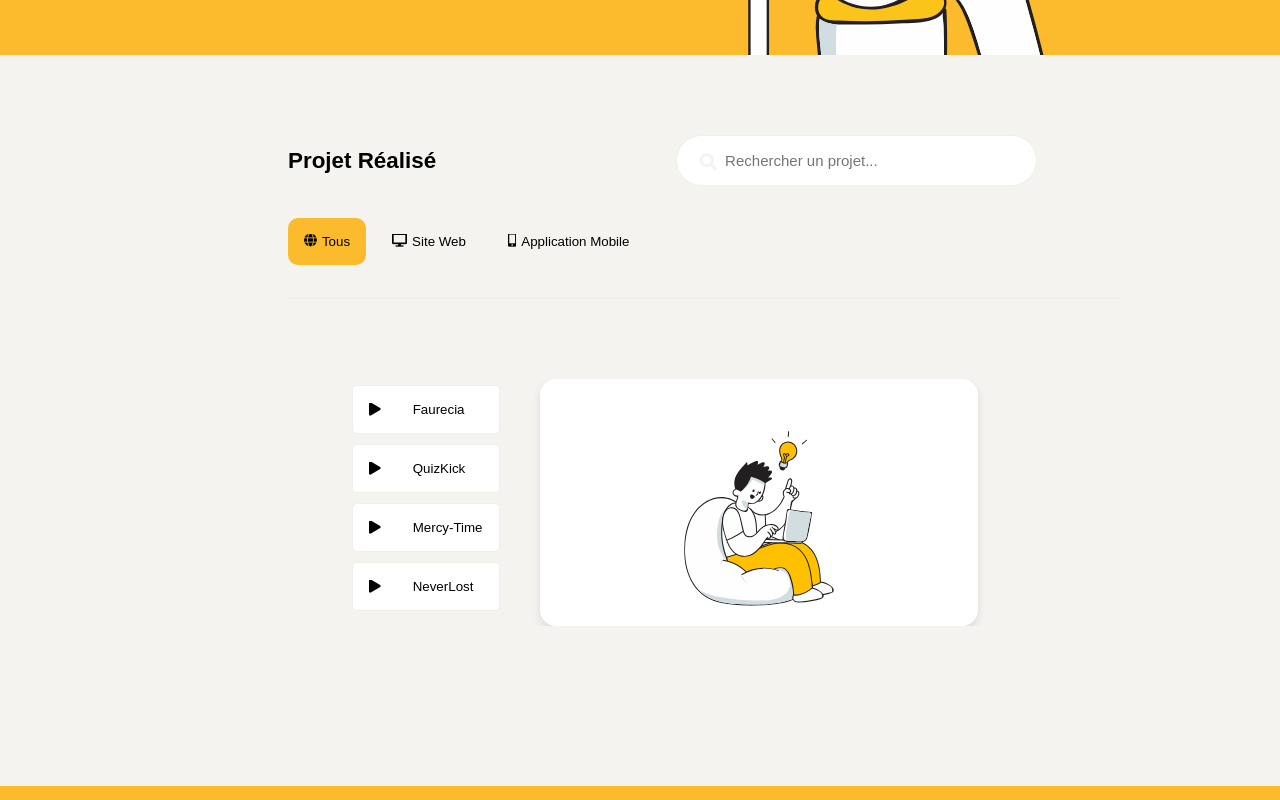
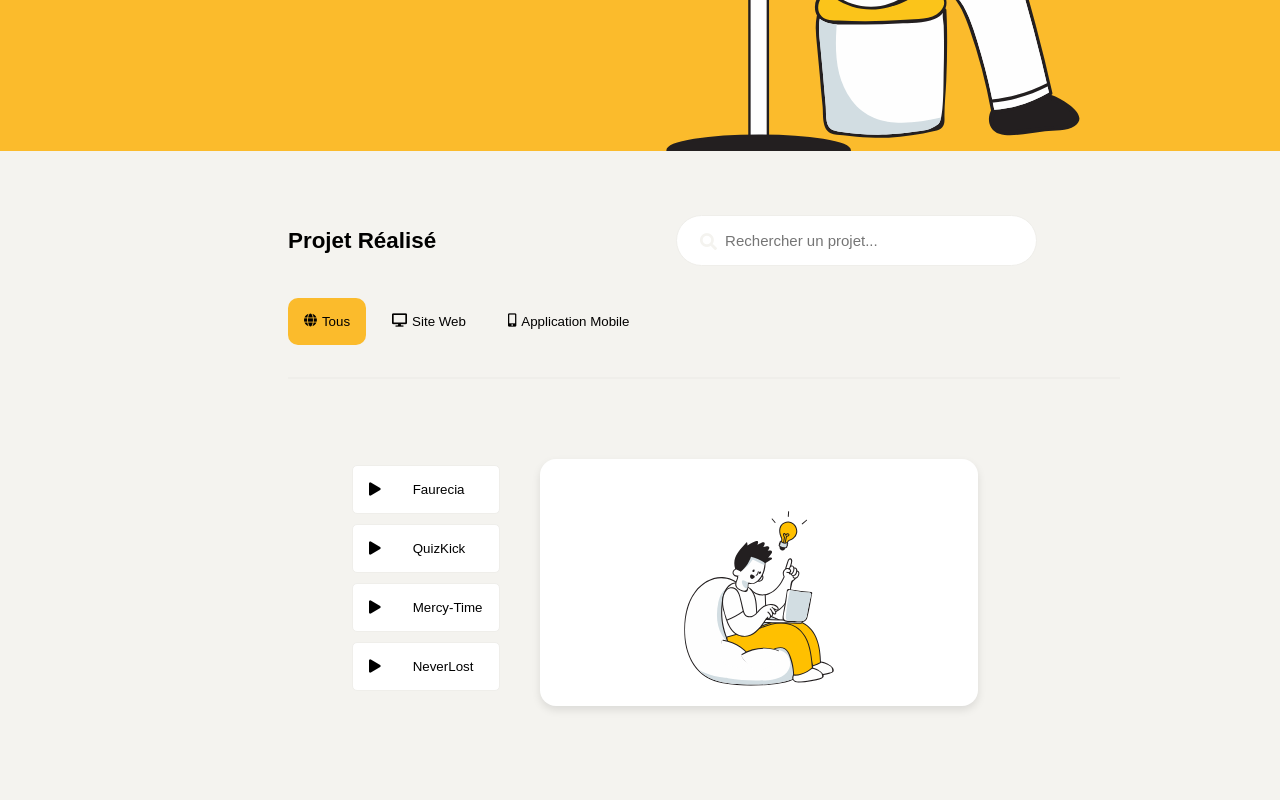
Before and after one commit to Matheo1210/web-design-agence, an Angular app: page / in a window 1280 px wide. Shown: the part 480-1280 px from the top of the page. Built offline with nearby package versions, Linux system fonts and the light colour scheme; a web font is replaced by a local one.

Commit message:
modification importante sur le site

```diff
--- a/src/app/app.component.scss
+++ b/src/app/app.component.scss
@@ -1,18 +1,3 @@
-/*
-* Prefixed by https://autoprefixer.github.io
-* PostCSS: v8.4.14,
-* Autoprefixer: v10.4.7
-* Browsers: last 4 version
-*/
-
-* {
-  margin: 0;
-  padding: 0;
-  -webkit-box-sizing: border-box;
-  box-sizing: border-box;
-  overflow: hidden;
-}
-
 body {
   background-color: var(--secondary-color);
 }
@@ -22,21 +7,13 @@ body {
 }
 
 .project {
-  display: -webkit-box;
-  display: -ms-flexbox;
   display: flex;
 }
 
 nav {
-  display: -webkit-box;
-  display: -ms-flexbox;
   display: flex;
   background: var(--primary-color);
-  -webkit-box-align: center;
-  -ms-flex-align: center;
   align-items: center;
-  -webkit-box-pack: center;
-  -ms-flex-pack: center;
   justify-content: center;
   padding: 1rem;
 }
@@ -54,11 +31,7 @@ nav {
   margin: 0 1rem;
   font-size: 1rem;
   padding: 0 1rem;
-  display: -webkit-box;
-  display: -ms-flexbox;
   display: flex;
-  -webkit-box-align: center;
-  -ms-flex-align: center;
   align-items: center;
 }
 
@@ -66,11 +39,7 @@ nav {
   text-decoration: none;
   color: #4c4940;
   padding: 0 1rem;
-  display: -webkit-box;
-  display: -ms-flexbox;
   display: flex;
-  -webkit-box-align: center;
-  -ms-flex-align: center;
   align-items: center;
 }
 
@@ -89,14 +58,8 @@ nav {
 
 header {
   background: var(--primary-color);
-  display: -webkit-box;
-  display: -ms-flexbox;
   display: flex;
-  -webkit-box-pack: center;
-  -ms-flex-pack: center;
   justify-content: center;
-  -webkit-box-align: center;
-  -ms-flex-align: center;
   align-items: center;
   text-align: start;
   margin-left: 0rem;
@@ -140,28 +103,18 @@ header {
 }
 
 .input {
-  display: -webkit-box;
-  display: -ms-flexbox;
   display: flex;
-  -webkit-box-pack: start;
-  -ms-flex-pack: start;
   justify-content: flex-start;
-  -webkit-box-align: center;
-  -ms-flex-align: center;
   align-items: center;
   text-align: center;
-  margin-top: 5rem;
+  margin-top: 10rem;
   margin-left: 22rem;
   margin-bottom: 3rem;
 }
 
 .search-container {
   display: inline-block;
-  -webkit-box-pack: center;
-  -ms-flex-pack: center;
   justify-content: center;
-  -webkit-box-align: center;
-  -ms-flex-align: center;
   align-items: center;
   position: relative;
 }
@@ -179,12 +132,8 @@ header {
   position: absolute;
   left: 1rem;
   top: 50%;
-  -webkit-transform: translateY(-50%);
-  -ms-transform: translateY(-50%);
   transform: translateY(-50%);
   font-size: 17px;
-  -webkit-box-align: center;
-  -ms-flex-align: center;
   align-items: center;
   vertical-align: middle;
   color: var(--secondary-color);
@@ -192,11 +141,7 @@ header {
 }
 
 .tableau {
-  display: -webkit-box;
-  display: -ms-flexbox;
   display: flex;
-  -webkit-box-pack: start;
-  -ms-flex-pack: start;
   justify-content: flex-start;
   margin-left: 21rem;
   margin-bottom: 1rem;
@@ -208,8 +153,6 @@ header {
 }
 
 .category {
-  display: -webkit-box;
-  display: -ms-flexbox;
   display: flex;
 }
 
@@ -219,13 +162,9 @@ header {
   border: none;
   padding: 1rem 1rem;
   border-radius: 10px;
-  display: -webkit-box;
-  display: -ms-flexbox;
   display: flex;
   margin-right: 10px;
   cursor: pointer;
-  -webkit-transition: background-color 0.3s, color 0.3s;
-  -o-transition: background-color 0.3s, color 0.3s;
   transition: background-color 0.3s, color 0.3s;
 }
 
@@ -245,14 +184,8 @@ header {
 }
 
 .realisation {
-  display: -webkit-box;
-  display: -ms-flexbox;
   display: flex;
-  -webkit-box-pack: center;
-  -ms-flex-pack: center;
   justify-content: center;
-  -webkit-box-align: center;
-  -ms-flex-align: center;
   align-items: center;
   margin-bottom: 10rem;
   align-items: center;
@@ -264,12 +197,7 @@ header {
 }
 
 .project-buttons {
-  display: -webkit-box;
-  display: -ms-flexbox;
   display: flex;
-  -webkit-box-orient: vertical;
-  -webkit-box-direction: normal;
-  -ms-flex-direction: column;
   flex-direction: column;
   margin-left: 21rem;
 }
@@ -281,16 +209,9 @@ header {
   border: 1px solid #efeeea;
   border-radius: 5px;
   background: white;
-  width: -moz-fit-content;
   width: auto;
-  display: -webkit-box;
-  display: -ms-flexbox;
   display: flex;
-  -webkit-box-pack: start;
-  -ms-flex-pack: start;
-  justify-content: start;
-  -webkit-box-align: center;
-  -ms-flex-align: center;
+  justify-content: flex-start;
   align-items: center;
   gap: 2rem;
 }
@@ -301,8 +222,6 @@ header {
 }
 
 .project-description {
-  -webkit-box-flex: 2;
-  -ms-flex-positive: 2;
   flex-grow: 2;
   padding-left: 20px;
 }
@@ -311,28 +230,16 @@ header {
   background-color: #fff;
   border: 1px solid #ddd;
   padding: 20px;
-  -webkit-box-shadow: 0 4px 8px rgba(0, 0, 0, 0.1);
   box-shadow: 0 4px 8px rgba(0, 0, 0, 0.1);
   border-radius: 1rem;
   border: none;
-  display: -webkit-box;
-  display: -ms-flexbox;
   display: flex;
-  -webkit-box-orient: vertical;
-  -webkit-box-direction: normal;
-  -ms-flex-direction: column;
   flex-direction: column;
   height: 100%;
-  -webkit-box-pack: center;
-  -ms-flex-pack: center;
   justify-content: center;
-  -webkit-box-align: center;
-  -ms-flex-align: center;
   align-items: center;
   max-width: 438px;
   .align-left {
-    -ms-flex-item-align: center;
-    -ms-grid-row-align: center;
     align-self: center;
     margin-right: auto;
     margin-top: 2rem;
@@ -357,8 +264,6 @@ header {
 }
 
 .img-card {
-  display: -webkit-box;
-  display: -ms-flexbox;
   display: flex;
   min-width: 150px;
   max-width: 150px;
@@ -370,17 +275,11 @@ footer {
 }
 
 .footer {
-  display: -webkit-box;
-  display: -ms-flexbox;
   display: flex;
-  -webkit-box-pack: justify;
-  -ms-flex-pack: justify;
   justify-content: space-between;
   margin-left: 1rem;
   margin-right: 1rem;
   height: 80px;
-  -webkit-box-align: center;
-  -ms-flex-align: center;
   align-items: center;
 }
 
@@ -414,11 +313,7 @@ footer {
 
 .footer-bottom {
   text-align: center;
-  display: -webkit-box;
-  display: -ms-flexbox;
   display: flex;
-  -webkit-box-align: center;
-  -ms-flex-align: center;
   align-items: center;
 }
 
@@ -426,11 +321,7 @@ footer {
   margin-right: 15rem;
   font-size: 2rem;
   vertical-align: middle;
-  display: -webkit-box;
-  display: -ms-flexbox;
   display: flex;
-  -webkit-box-align: center;
-  -ms-flex-align: center;
   align-items: center;
 }
 
@@ -438,8 +329,6 @@ footer {
   margin-top: 2rem;
   display: block;
   font-size: 0.7rem;
-  -webkit-box-pack: start;
-  -ms-flex-pack: start;
   justify-content: flex-start;
   font-family: system-ui, -apple-system, BlinkMacSystemFont, "Segoe UI", Roboto,
     Oxygen, Ubuntu, Cantarell, "Open Sans", "Helvetica Neue", sans-serif;
@@ -449,12 +338,7 @@ footer {
 }
 
 .description-card {
-  display: -webkit-box;
-  display: -ms-flexbox;
   display: flex;
-  -webkit-box-orient: horizontal;
-  -webkit-box-direction: reverse;
-  -ms-flex-direction: row-reverse;
   flex-direction: row-reverse;
 }
 
@@ -466,8 +350,6 @@ footer {
 }
 
 .group-icon-footer {
-  display: -webkit-box;
-  display: -ms-flexbox;
   display: flex;
   font-size: 2rem;
   margin-right: 1rem;
@@ -479,8 +361,6 @@ footer {
     margin-left: 18rem;
   }
   .project {
-    display: -webkit-box;
-    display: -ms-flexbox;
     display: flex;
   }
   .title-project {
@@ -505,8 +385,6 @@ footer {
     margin-left: 18rem;
   }
   .project {
-    display: -webkit-box;
-    display: -ms-flexbox;
     display: flex;
   }
   .title-project {
@@ -527,8 +405,6 @@ footer {
 
 @media screen and (max-width: 1100px) {
   .input {
-    display: -webkit-box;
-    display: -ms-flexbox;
     display: flex;
     margin-bottom: 0;
     margin-left: 11rem;
@@ -547,8 +423,6 @@ footer {
     margin-left: 1rem;
   }
   .realisation {
-    display: -webkit-box;
-    display: -ms-flexbox;
     display: flex;
     margin-left: -8rem;
   }
@@ -556,9 +430,6 @@ footer {
 
 @media screen and (max-width: 768px) {
   nav {
-    -webkit-box-orient: vertical;
-    -webkit-box-direction: normal;
-    -ms-flex-direction: column;
     flex-direction: column;
     text-align: center;
   }
@@ -574,8 +445,6 @@ footer {
   .home-img {
     min-width: 20rem;
     max-width: 20rem;
-    display: -webkit-box;
-    display: -ms-flexbox;
     display: flex;
     margin: auto;
   }
@@ -602,8 +471,6 @@ footer {
   .btn-commencer {
     margin: auto;
     margin-bottom: 2rem;
-    display: -webkit-box;
-    display: -ms-flexbox;
     display: flex;
   }
   .tableau {
@@ -616,8 +483,6 @@ footer {
     margin-left: 0;
     margin-top: 0;
     margin-bottom: 0;
-    display: -webkit-box;
-    display: -ms-flexbox;
     display: flex;
   }
   .title-project {
@@ -630,13 +495,9 @@ footer {
     gap: 1rem;
   }
   .category {
-    display: -webkit-box;
-    display: -ms-flexbox;
     display: flex;
     margin-top: 2rem;
     margin-bottom: 2rem;
-    -webkit-box-pack: center;
-    -ms-flex-pack: center;
     justify-content: center;
   }
   .input-project {
@@ -651,26 +512,15 @@ footer {
     display: none;
   }
   .card {
-    display: -webkit-box;
-    display: -ms-flexbox;
     display: flex;
-    -webkit-box-orient: vertical;
-    -webkit-box-direction: normal;
-    -ms-flex-direction: column;
     flex-direction: column;
     height: 100%;
-    -webkit-box-pack: center;
-    -ms-flex-pack: center;
     justify-content: center;
-    -webkit-box-align: center;
-    -ms-flex-align: center;
     align-items: center;
     max-width: 350px;
   }
   .realisation {
-    display: -ms-grid;
     display: grid;
-    -ms-grid-columns: 1fr;
     grid-template-columns: 1fr;
     margin-left: inherit;
   }
@@ -705,9 +555,6 @@ footer {
     font-size: 0.7rem;
   }
   .footer {
-    -webkit-box-orient: vertical;
-    -webkit-box-direction: normal;
-    -ms-flex-direction: column;
     flex-direction: column;
     text-align: center;
   }
```
